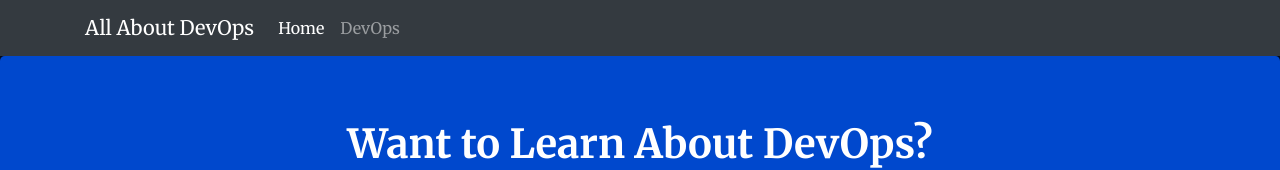
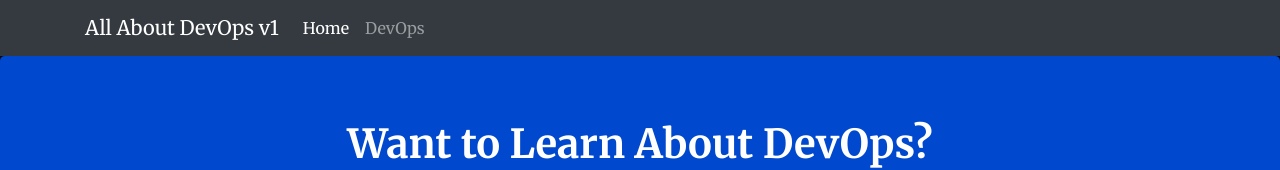
Before and after one commit to devopsyuva/nodejs_webapp_advanced, a website: page views/index.html in a window 1280 px wide. Shown: the top 170 px of the page. Drawn offline with nearby package versions, Linux system fonts and the light colour scheme.

Commit message:
Updated index.html with v1

```diff
--- a/views/index.html
+++ b/views/index.html
@@ -14,7 +14,7 @@
     <nav class="navbar navbar-dark bg-dark navbar-static-top navbar-expand-md">
         <div class="container">
             <button type="button" class="navbar-toggler collapsed" data-toggle="collapse" data-target="#bs-example-navbar-collapse-1" aria-expanded="false"> <span class="sr-only">Toggle navigation</span>
-            </button> <a class="navbar-brand" href="#">All About DevOps</a>
+            </button> <a class="navbar-brand" href="#">All About DevOps v1</a>
             <div class="collapse navbar-collapse" id="bs-example-navbar-collapse-1">
                 <ul class="nav navbar-nav mr-auto">
                     <li class="active nav-item"><a href="/" class="nav-link">Home</a>
```
